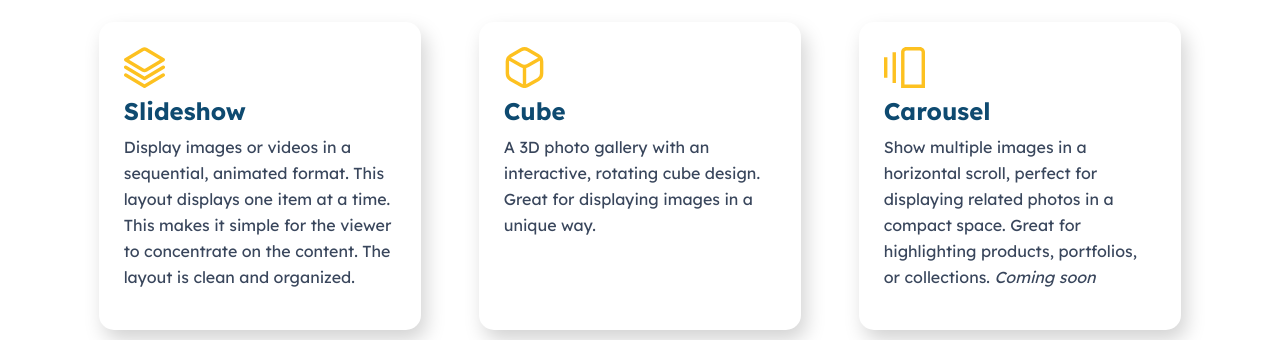
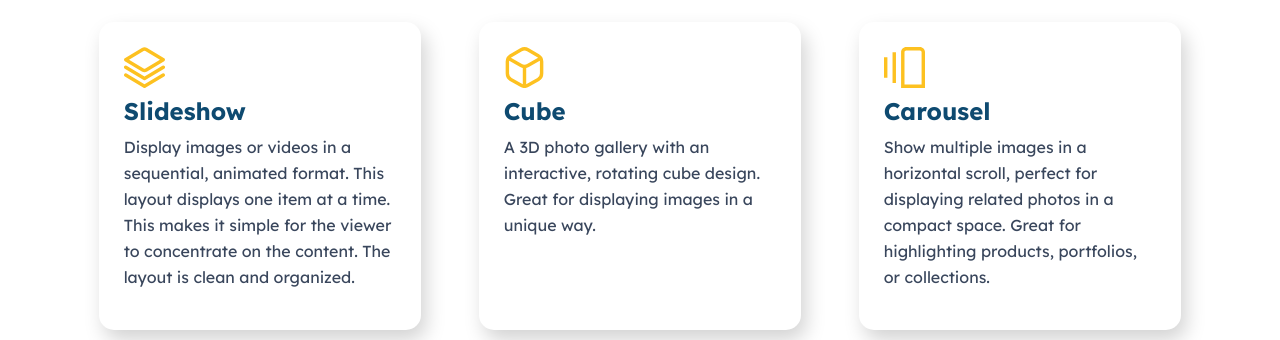
Before and after one commit to GrigorHarutyunian/regallery, a React (Vite) app: page / in a window 1280 px wide. Shown: the part 1120-1460 px from the top of the page. Built offline with nearby package versions, Linux system fonts and the light colour scheme.

Commit message:
last changes

```diff
--- a/src/common-components/common-grid/CommonBoxForGrid.tsx
+++ b/src/common-components/common-grid/CommonBoxForGrid.tsx
@@ -32,16 +32,7 @@ const CommonBoxForGrid: React.FC<FeaturesBoxProps> = ({
       </svg>
 
       <h3 className="section-text__title-small">{title}</h3>
-      <p className="section-text__desc">
-        {description.includes("Coming soon") ? (
-          <>
-            {description.replace("Coming soon", "")}
-            <span style={{ fontStyle: "italic" }}>Coming soon</span>
-          </>
-        ) : (
-          description
-        )}
-      </p>
+      <p className="section-text__desc">{description}</p>
     </motion.div>
   );
 };
--- a/src/components/views/views-data-subMenu.tsx
+++ b/src/components/views/views-data-subMenu.tsx
@@ -88,7 +88,7 @@ export const viewsDataSubMenu = [
     id: 6,
     title: "Carousel",
     description:
-      "Show multiple images in a horizontal scroll, perfect for displaying related photos in a compact space. Great for highlighting products, portfolios, or collections. Coming soon",
+      "Show multiple images in a horizontal scroll, perfect for displaying related photos in a compact space. Great for highlighting products, portfolios, or collections.",
     path: (
       <path
         fill={"#fcfcfc"}
--- a/src/components/views/views-data.tsx
+++ b/src/components/views/views-data.tsx
@@ -88,7 +88,7 @@ export const viewsData = [
     id: 6,
     title: "Carousel",
     description:
-      "Show multiple images in a horizontal scroll, perfect for displaying related photos in a compact space. Great for highlighting products, portfolios, or collections. Coming soon",
+      "Show multiple images in a horizontal scroll, perfect for displaying related photos in a compact space. Great for highlighting products, portfolios, or collections.",
     path: (
       <path
         fill={"#FDC120"}
```
